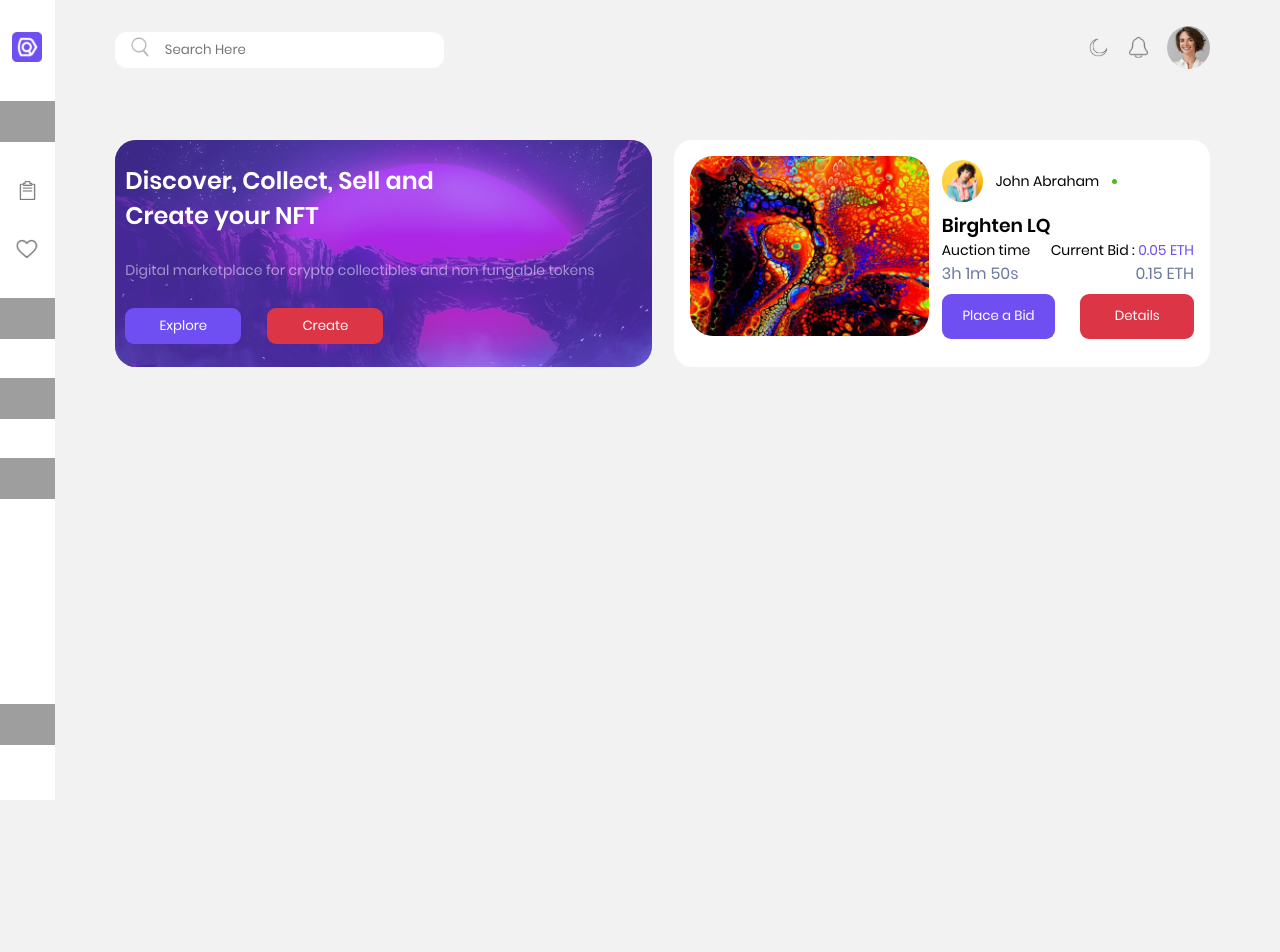
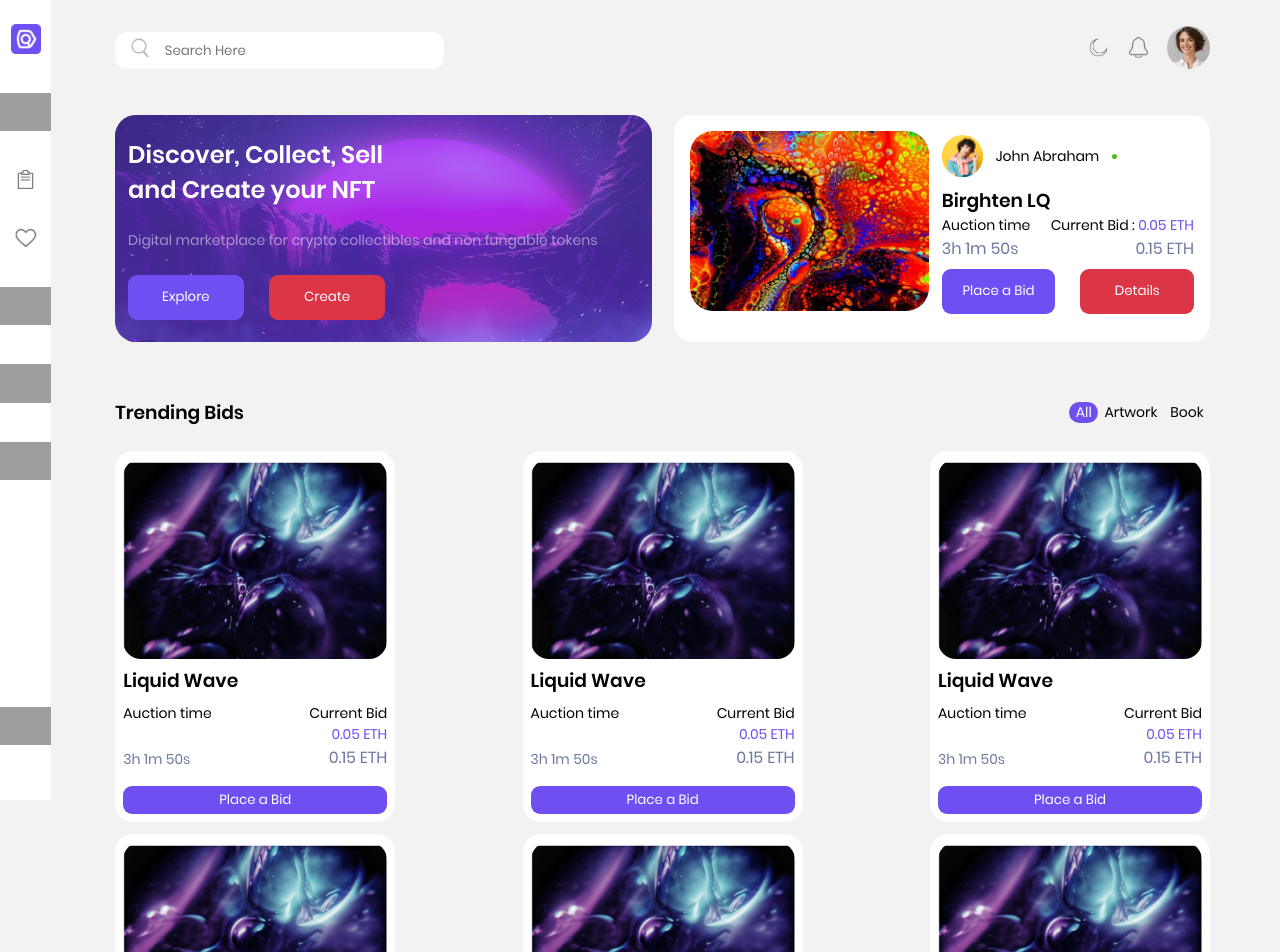
Before and after one commit to Lertyj/NFT-Marketplace, a React (Create React App) app: page / in a window 1280 px wide. Shown: the top 952 px of the page. Before the commit the page ends 800 px from the top, so only its background shows below. Built offline with nearby package versions, Linux system fonts and the light colour scheme; grey boxes are pictures that could not be loaded.

Commit message:
Creating trending bids
The Trending bids component was created, Header and Sidebar were also adjusted

```diff
--- a/src/App/App.module.css
+++ b/src/App/App.module.css
@@ -9,7 +9,7 @@
     "n h"
     "n c ";
 
-    grid-template-rows: 100px 1fr ;
+    grid-template-rows: 75px 1fr ;
     grid-template-columns: 1fr 20fr;
     grid-gap: 5%;
 }
--- a/src/Content/Home/Discover/Discover.module.css
+++ b/src/Content/Home/Discover/Discover.module.css
@@ -7,7 +7,7 @@
 }
 .content{
     background: rgba(111, 79, 242, 0.50);
-    padding: 10px 10px 10px 10px;
+    padding: 10px 10px 10px 1vw;
     max-width: 100%;
     min-height: 207px;
     border-radius: 21px;
@@ -33,7 +33,7 @@
 .explore{
     min-width: 45%;
     background: #6F4FF2;
-    padding: 1vh 0 1vh 0;
+    padding: 5%;
     border-radius: 9px;
     color: #FFF;
 
@@ -41,7 +41,7 @@
 .create{
     min-width: 45%;
     background: #DC3546;
-    padding: 1vh 0 1vh 0;
+    padding: 5%;
     border-radius: 9px;
     color: #FFF;
 
--- a/src/Content/Home/Home.js
+++ b/src/Content/Home/Home.js
@@ -2,6 +2,7 @@ import React from "react";
 import Discover from "./Discover/Discover";
 import TopNFT from "./TopNFT/TopNFT";
 import styles from './Home.module.css'
+import TrendingBids from "./NFT-auction/NFT-auction";
 function Home(){
     return(
         <>
@@ -9,6 +10,9 @@ function Home(){
             <Discover/>
             <TopNFT/>
         </div>
+        <div className={styles.trendingBids}>
+            <TrendingBids/>
+        </div>
 
         </>
     )
--- /dev/null
+++ b/src/Content/Home/NFT-auction/NFT-auction.js
@@ -0,0 +1,54 @@
+import React from "react";
+import styles from './NFT-auction.module.css'
+import nft from '../../../icons/nft.jpg'
+function AuctionItem({ img, name, bid, currentBid, time }) {
+    return (
+      <div className={styles.nft}>
+        <div className={styles.content}>
+          <div className={styles.img}><img src={img} alt={name} /></div>
+          <div className={styles.text}>
+            <h3>{name}</h3>
+            <div className={styles.information}>
+                <div className={styles.auction_time}>
+                  <p>Auction time</p>
+                  <p className={styles.time}>{time}</p>
+                </div>
+                <div className={styles.bid}>
+                    <p>Current Bid</p>
+                    <p className={styles.minimum_bid}>{bid}</p>
+                    <p className={styles.current_bid}>{currentBid}</p>
+                </div>
+            </div>
+            <button className={styles.button}>Place a Bid</button>
+          </div>
+        </div>
+      </div>
+    );
+  }
+function TrendingBids(){
+  return(
+    <div className={styles.wrapper}>
+      <div className={styles.title}>
+        <h3>Trending Bids</h3>
+        <div className={styles.select}>
+          <p className={`${styles.active} ${styles.item}`}>All</p>
+          <p className={styles.item}>Artwork</p>
+          <p className={styles.item}>Book</p>
+        </div>
+      </div>
+      <div className={styles.nft_auction}>
+        <AuctionItem img={nft} name="Liquid Wave" time="3h 1m 50s" bid="0.05 ETH" currentBid="0.15 ETH"/>
+        <AuctionItem img={nft} name="Liquid Wave" time="3h 1m 50s" bid="0.05 ETH" currentBid="0.15 ETH"/>
+        <AuctionItem img={nft} name="Liquid Wave" time="3h 1m 50s" bid="0.05 ETH" currentBid="0.15 ETH"/>
+        <AuctionItem img={nft} name="Liquid Wave" time="3h 1m 50s" bid="0.05 ETH" currentBid="0.15 ETH"/>
+        <AuctionItem img={nft} name="Liquid Wave" time="3h 1m 50s" bid="0.05 ETH" currentBid="0.15 ETH"/>
+        <AuctionItem img={nft} name="Liquid Wave" time="3h 1m 50s" bid="0.05 ETH" currentBid="0.15 ETH"/>
+        <AuctionItem img={nft} name="Liquid Wave" time="3h 1m 50s" bid="0.05 ETH" currentBid="0.15 ETH"/>
+        <AuctionItem img={nft} name="Liquid Wave" time="3h 1m 50s" bid="0.05 ETH" currentBid="0.15 ETH"/>
+      </div>
+    </div>
+  )
+
+}
+
+export default TrendingBids;
--- /dev/null
+++ b/src/Content/Home/NFT-auction/NFT-auction.module.css
@@ -0,0 +1,79 @@
+.wrapper{
+    display: flex;
+    flex-direction: column;
+    flex-wrap: wrap;
+    margin-top: 7vh;
+}
+.title{
+    display: flex;
+    flex-direction: row;
+    justify-content: space-between;
+}
+.select{
+    display: flex;
+    flex-direction: row;
+    align-items: center
+}
+.active{
+    background: #6F4FF2;
+    border-radius: 14px;
+    color: #FFF;
+}
+.item{
+    padding: 0 0.5vw;
+}
+.nft_auction{
+    display: flex;
+    flex-wrap: wrap;
+    margin-top: 3vh;
+    justify-content: space-between;
+}
+.nft{
+    background:var(--second-background);
+    border-radius: 18px;
+    width: 280px;
+    margin-bottom: 1.5vh;
+}
+.content{
+    padding: 1vh;
+    max-width: 100%;
+}
+.content img{
+    border-radius: 18px;
+}
+.text{
+    display: flex;
+    flex-direction: column;
+    flex-wrap: nowrap;
+}
+.information{
+    margin-top: 1vh;
+    display: flex;
+    flex-direction: row;
+    justify-content: space-between;
+}
+.bid{
+    text-align: right;
+}
+.minimum_bid{
+    color: var(--second-color)
+}
+.current_bid{
+    color: var(--third-color);
+    font-size: 16px;
+}
+.auction_time{
+    display: flex;
+    flex-direction: column;
+    justify-content: space-between
+}
+.time{
+    color:var(--third-color)
+}
+.button{
+    margin-top: 2vh;
+    background:#6F4FF2;
+    border-radius: 9px;
+    padding: 0.5vh 0;
+    color: #FFF;
+}
--- a/src/Header/Header.module.css
+++ b/src/Header/Header.module.css
@@ -4,10 +4,10 @@ button{
 }
 .header{
     grid-area: h;
-    max-height: 100%;
+    width: 100%;
     display: flex;
     flex-direction: column;
-    justify-content: space-around;
+    justify-content: flex-end;
 }
 .header_content{
     display: flex;
--- a/src/SideBar/SideBar.module.css
+++ b/src/SideBar/SideBar.module.css
@@ -3,14 +3,16 @@ img{
     max-height: 100%;
 }
 .sidebar{
-    position: sticky;
+    position: fixed;
+    width: 4%;
+    max-width: 80px;
+    min-width: 40px;
     display: flex;
     flex-direction: column;
-    max-height: 100vh;
+    min-height: 100vh;
     justify-content: space-between;
     align-items: center;
     background: var(--second-background);
-    grid-area: n;
 }
 .logo{
     max-width: 100%;
@@ -20,7 +22,7 @@ img{
     display: flex;
     flex-direction: column;
     align-items: center;
-    padding-top: 3vh;
+    padding-top: 2vh;
 }
 .item{
     padding: 1vh 0px 3vh 0px ;
```
Also changed, not shown: src/Content/Home/Home.module.css (line endings or trailing spaces), src/icons/nft.jpg.
